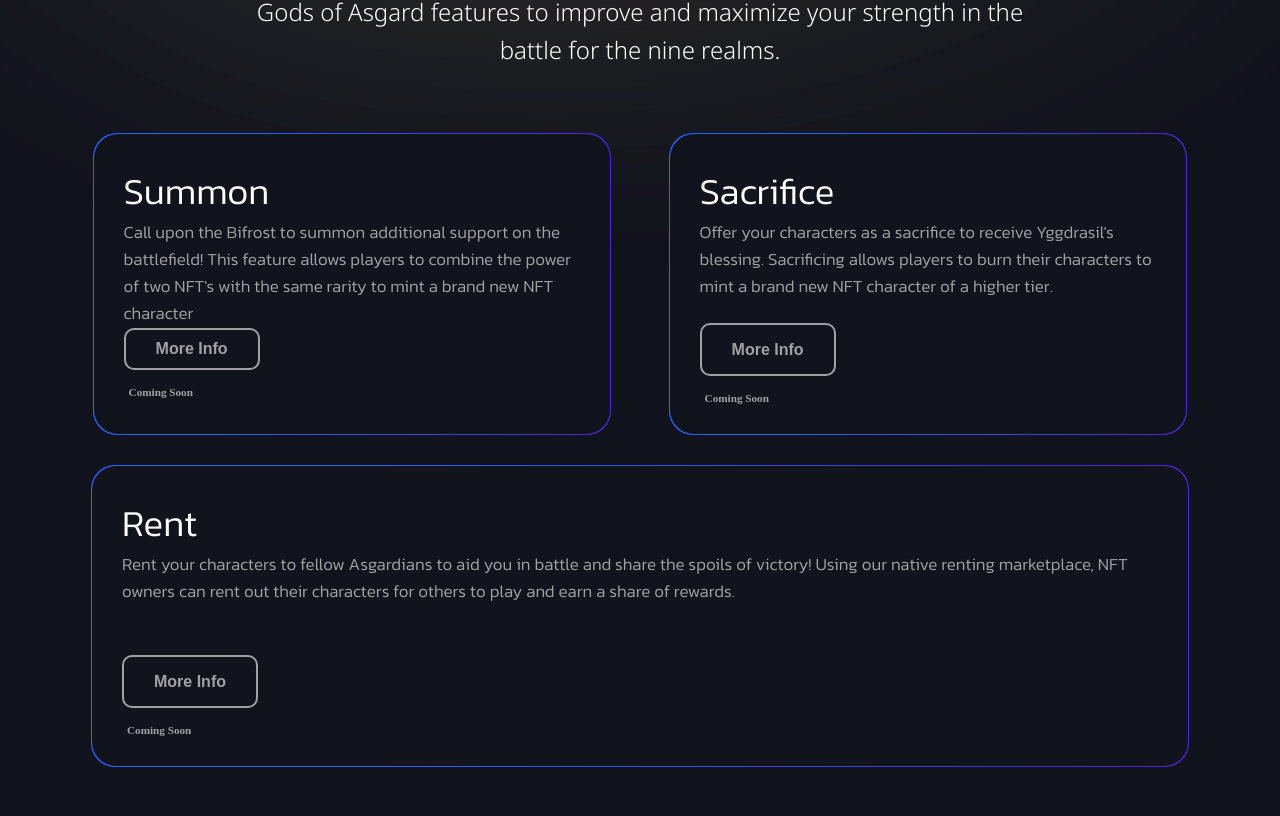
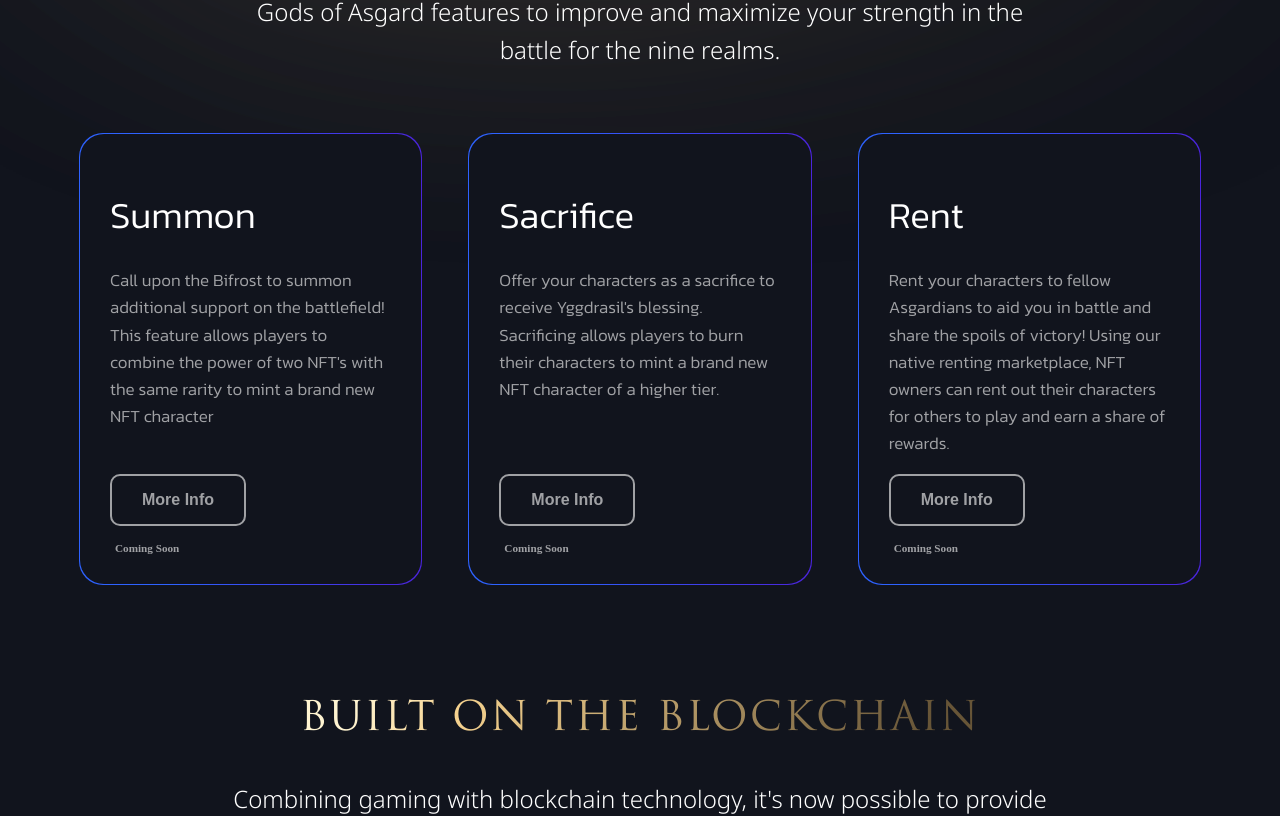
Before and after one commit to sikander-afzaal/thor_remake, a React (Create React App) app: page / in a window 1280 px wide. Shown: the part 3429-4245 px from the top of the page. Built offline with nearby package versions, Linux system fonts and the light colour scheme.

Commit message:
first commit

```diff
--- a/src/pages/Home/Features.jsx
+++ b/src/pages/Home/Features.jsx
@@ -33,7 +33,7 @@ function Built() {
               </div>
             </div>
           </Fade>
-          <Fade right>
+          <Fade bottom>
             <div className="feat-box">
               <div>
                 <h2>Sacrifice</h2>
@@ -47,7 +47,7 @@ function Built() {
               </div>
             </div>
           </Fade>
-          <Fade bottom>
+          <Fade right>
             <div className="feat-box last-box">
               <div>
                 <h2>Rent</h2>
--- a/src/pages/Home/style.css
+++ b/src/pages/Home/style.css
@@ -539,8 +539,8 @@
 }
 .feat-div {
   display: grid;
-  grid-template-columns: 1fr 1fr;
-  grid-template-rows: 1fr 1fr;
+  grid-template-columns: 1fr 1fr 1fr;
+  grid-template-rows: 1fr;
   width: 100%;
   gap: 3rem;
   margin-top: 3rem;
@@ -557,8 +557,9 @@
   position: relative;
   background: linear-gradient(90deg, #2e62ff 26.2%, #4b24dc 100%);
 }
+
 .feat-box {
-  height: 300px;
+  height: 400px;
 }
 .built-box div {
   height: 100%;
@@ -579,7 +580,7 @@
   display: grid;
   padding: 30px;
   grid-template-columns: 1fr;
-  grid-template-rows: 0.5fr 1fr 0.5fr auto;
+  grid-template-rows: 0.5fr 1fr auto auto;
   height: 100%;
 }
 .built-box::after,
@@ -622,15 +623,8 @@
   text-align: left;
   opacity: 60%;
 }
-.last-box {
-  grid-column: 1/3;
-  width: 50%;
-  justify-self: center;
-  align-self: center;
-}
 
 .more-info {
-  padding: 10px 30px;
   border: 2px solid white;
   color: white;
   text-align: center;
@@ -641,6 +635,8 @@
   font-weight: bold;
   font-size: 1rem;
   opacity: 0.6;
+  height: max-content;
+  padding: 15px 30px;
 }
 .more-info:hover {
   cursor: not-allowed;
@@ -656,8 +652,7 @@
   margin-left: 5px;
 }
 @media screen and (max-width: 1526px) {
-  .built-box-div,
-  .feat-div {
+  .built-box-div {
     gap: 2rem;
   }
   .built-box,
@@ -666,8 +661,13 @@
     align-self: center;
     width: 95%;
   }
-  .last-box {
-    width: calc(95% + 2rem);
+  .feat-box {
+    width: 100%;
+  }
+}
+@media screen and (max-width: 1352px) {
+  .feat-box {
+    height: 450px;
   }
 }
 @media screen and (max-width: 1204px) {
@@ -687,6 +687,9 @@
   }
   .built-box {
     height: 230px;
+  }
+  .feat-box {
+    height: 300px;
   }
 }
 @media screen and (max-width: 884px) {
```
